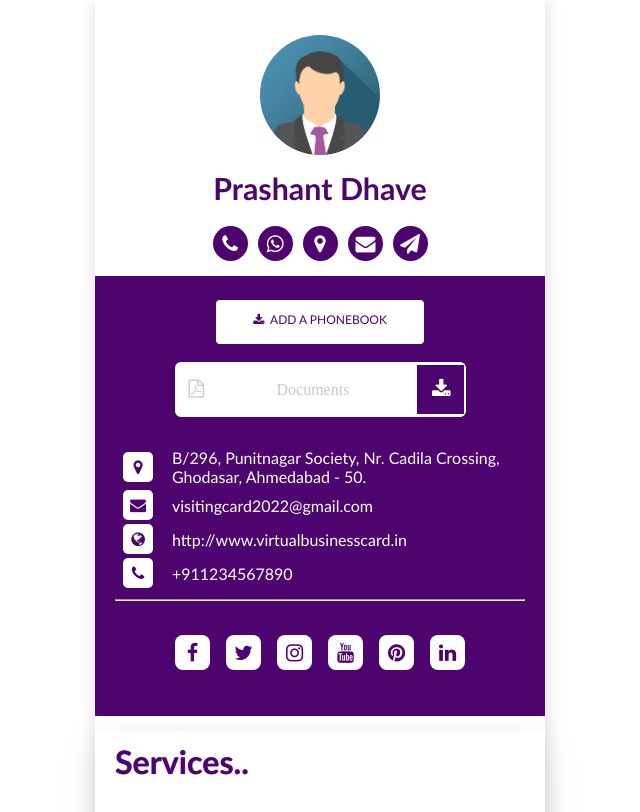
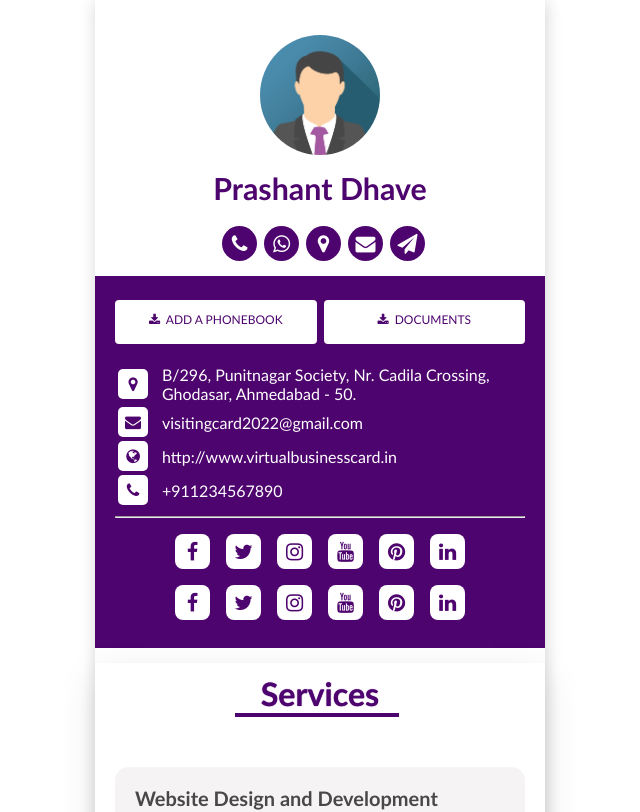
Before and after one commit to varsha0198/VISITING-CARD, a plain HTML site: page index.html in a window 1280 px wide. Shown: the top 812 px of the page, without its empty margins (320-960 px from the left). Drawn offline with Linux system fonts and the light colour scheme.

Commit message:
eighth commit

```diff
--- a/index.html
+++ b/index.html
@@ -21,23 +21,23 @@
 
                 </div>
                 <div class="set-button">
-                    <a target="_blank" href="tel:1234567890">
+                    <a target="_blank" href="tel:1234567890" class="margin-a">
                         <i class="fa fa-phone iconbtn"></i>
 
                     </a>
-                    <a target="_blank" href="whatsapp">
-                        <i class="fa fa-whatsapp iconbtn"></i>
+                    <a target="_blank" href="whatsapp" class="margin-a">
+                        <i class="fa fa-whatsapp iconbtn" ></i>
 
                     </a>
-                    <a target="_blank" href="googlemap">
+                    <a target="_blank" href="googlemap" class="margin-a">
                         <i class="fa fa-map-marker iconbtn"></i>
 
                     </a>
-                    <a target="_blank" href="Email">
+                    <a target="_blank" href="Email" class="margin-a">
                         <i class="fa fa-envelope fa-flip-horizontal iconbtn"></i>
 
                     </a>
-                    <a target="_blank" href="share">
+                    <a target="_blank" href="share" class="margin-a">
                         <i class="fa fa-paper-plane iconbtn __web-inspector-hide-shortcut__"></i>
 
                     </a>
@@ -49,10 +49,16 @@
                         <i class="fa fa-download shadow-button-icon"></i>
                         &nbsp;Add a Phonebook
                     </a>
+                    <a href="phonebook" class="addphonebook margin-a">
+                        <i class="fa fa-download shadow-button-icon"></i>
+                        &nbsp;Documents
+
+                    </a>
+
 
                 </div>
-               <br>
-                <div style="text-align: center;">
+
+                <!-- <div style="text-align: center;">
                     <a class="documents" href="eDesign guru.pdf">
                         <div class="pdf-icon">
                             <i class="fa fa-file-pdf-o"></i>
@@ -62,7 +68,7 @@
                             <i class="fa fa-download"></i>
                         </div>
                     </a>
-                </div>
+                </div> -->
 
                 <br>
                 <table class="table-items">
@@ -149,13 +155,44 @@
                             <i class="share-btn-linkedin fa fa-linkedin"></i>
                         </a>
                     </li>
+
+                    <li>
+                        <a href="facebook..">
+                            <i class="share-btn-facebook fa fa-facebook"></i>
+                        </a>
+                    </li>
+                    <li>
+                        <a href="twiteer..">
+                            <i class="share-btn-twitter fa fa-twitter"></i>
+                        </a>
+                    </li>
+                    <li>
+                        <a href="instagram..">
+                            <i class="share-btn-instagram fa fa-instagram"></i>
+                        </a>
+                    </li>
+                    <li>
+                        <a href="you tube...">
+                            <i class="share-btn-youtube fa fa-youtube"></i>
+                        </a>
+                    </li>
+                    <li>
+                        <a href="pintrest..">
+                            <i class="share-btn-pinterest fa fa-pinterest"></i>
+                        </a>
+                    </li>
+                    <li>
+                        <a href="linkedin">
+                            <i class="share-btn-linkedin fa fa-linkedin"></i>
+                        </a>
+                    </li>
                 </ul>
 
             </div>
         </div>
 
         <div class="thirdpage">
-            <h2 class="third-heading"><strong> Services.. </strong></h2>
+            <h2 class="third-heading underline"><strong> Services </strong></h2>
 
             <br>
             <div>
@@ -208,7 +245,7 @@
         </div>
 
         <div class="thirdpage">
-            <h2 class="third-heading">Payment..</h2>
+            <h2 class="third-heading underline">Payment </h2>
             <div>
                 <table class="tabledata">
                     <tbody>
@@ -293,7 +330,7 @@
         </div>
 
         <div class="thirdpage">
-            <h2 class="third-heading">Gallery..</h2>
+            <h2 class="third-heading underline">Gallery</h2>
             <div style="padding-top:10px ; padding-bottom:20px">
                 <div class="gallery-box">
                     <img src="./images/gallery1.jpg" class="gallery-img" alt="image1">
@@ -308,7 +345,7 @@
 
 
         <div class="thirdpage">
-            <h2 class="third-heading">Video..</h2>
+            <h2 class="third-heading underline" style="text-align:center ;">Video</h2>
             <div>
                 <div class="banner" style="padding:10px;">
                     <iframe src="https://www.youtube.com/embed/qyekpPUBOJU" title="YouTube video player" frameborder="0"
@@ -320,7 +357,7 @@
             </div>
         </div>
         <div class="thirdpage">
-            <h2 class="third-heading">Enquiry Form..</h2>
+            <h2 class="third-heading underline">Enquiry Form</h2>
             <form>
 
                 <input type="email" placeholder="enter email" class="form-data">
--- a/style.css
+++ b/style.css
@@ -12,7 +12,7 @@ body {
     text-decoration: none;
     max-width: 450px;
     text-align: center;
-    box-shadow: 1px 2px 15px #48484833;
+    box-shadow: 1px 2px 15px #25252533;
     padding-bottom: 30px;
     background-attachment: fixed;
 }
@@ -83,7 +83,7 @@ body {
 }
 a {
     text-decoration: none;
-    margin: 0 5px;
+    /* margin: 0 5px; */
 }
 .firstpagefooter {
     background-color: var(--primary-color);
@@ -97,10 +97,13 @@ a {
 
 }
 .addphonebook {
-    min-width: 200px;
+    width: 200px;
     font-size: 17px;
     height: 20px;
     font-family: 'Trebuchet MS', 'Lucida Sans Unicode', 'Lucida Grande', 'Lucida Sans', Arial, sans-serif;
+}
+.margin-a{
+    margin-left: 7px;
 }
 .phonebook-btn a {
     padding: 10px 2px;
@@ -252,13 +255,34 @@ a {
 .third-heading {
     color: var(--primary-color);
     margin: 0 0 40px 0;
-    display: inline-block;
+
     font-size: 22px;
     font-family: 'Trebuchet MS', 'Lucida Sans Unicode', 'Lucida Grande', 'Lucida Sans', Arial, sans-serif;
     font-size: 2.3em;
+    text-align: center;
     color: var(--primary-color);
     text-shadow: 0 0 1px;
 }
+.underline {
+    text-decoration: none;
+    position: relative;
+
+  }
+.underline:after {
+    position: absolute;
+    content: '';
+    height: 4px;
+    margin-left: 120px;
+    left: 0;
+    right: 0;
+   margin-top: 100px;
+    width: 40%;
+    background: var(--primary-color);
+    transition:.5s;
+    bottom: -12px;
+}
+
+
 
 .banner {
     text-align: left;
```
